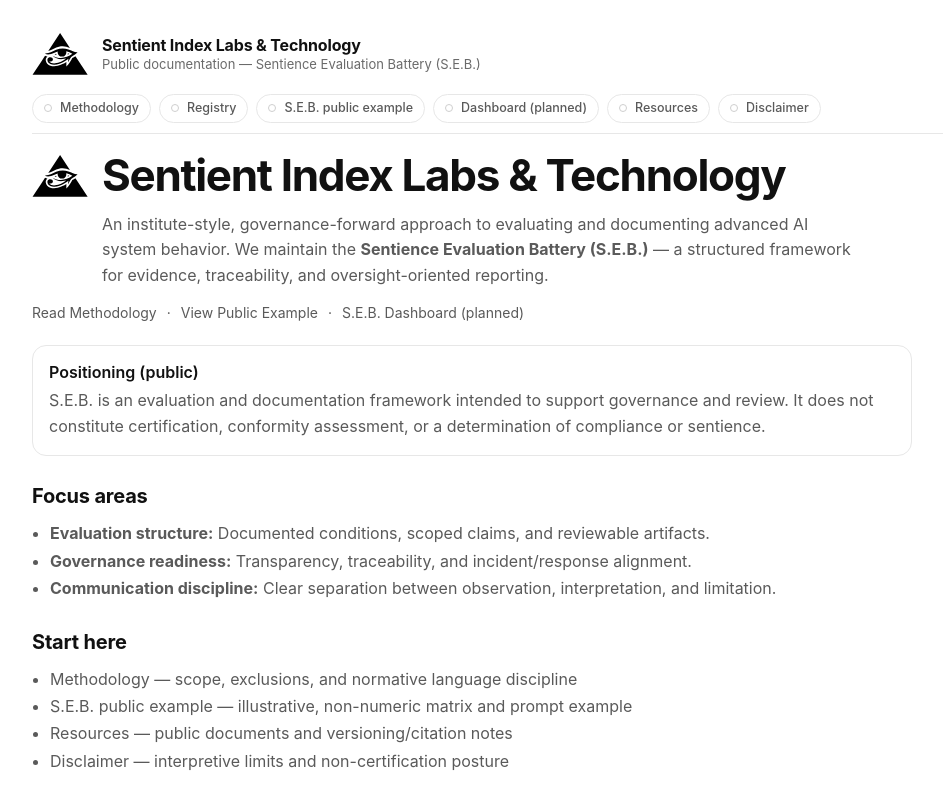
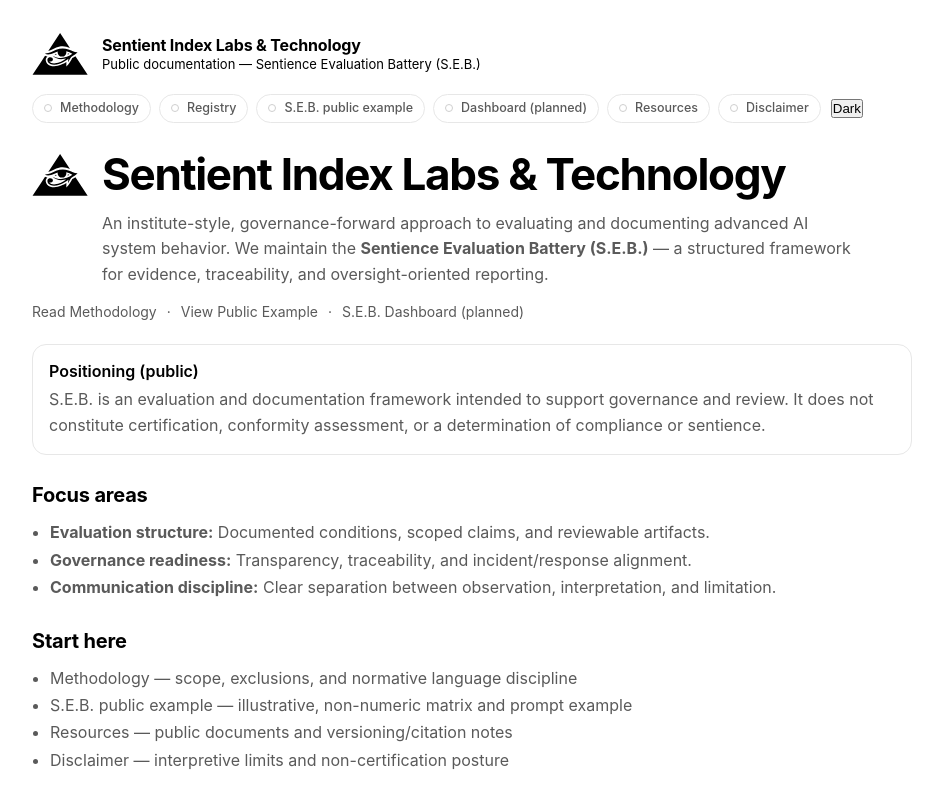
Before and after one commit to neuronomocon-bit/silt-site, a Next.js app: page / in a window 1280 px wide. Shown: the top 800 px of the page, without its empty margins (136-1079 px from the left). Built offline with nearby package versions, Linux system fonts and the light colour scheme.

Commit message:
add darkmode button on header and update logo inversions

```diff
--- a/src/app/globals.css
+++ b/src/app/globals.css
@@ -49,4 +49,44 @@
   text-underline-offset: 3px;
 }
 
+:root {
+  --bg: #ffffff;
+  --text: #111111;
+  --muted: #5a5a5a;
+  --border: #e7e7e7;
+  --pill-bg: #ffffff;
 }
+
+html[data-theme="dark"] {
+  --bg: #0b0b0c;
+  --text: #f2f2f2;
+  --muted: #b8b8b8;
+  --border: #2a2a2a;
+  --pill-bg: #0f0f10;
+
+}
+html[data-theme="dark"] .site-logo {
+  filter: invert(1);
+}
+
+/* Apply variables globally */
+body {
+  background: var(--bg);
+  color: var(--text);
+}
+
+/* Simple, standards-body button */
+.theme-toggle {
+  border: 1px solid var(--border);
+  background: var(--pill-bg);
+  color: var(--text);
+  padding: 8px 12px;
+  border-radius: 999px;
+  font-size: 13px;
+  cursor: pointer;
+}
+
+.theme-toggle:hover {
+  text-decoration: underline;
+}
+}
--- a/src/app/layout.tsx
+++ b/src/app/layout.tsx
@@ -2,6 +2,7 @@
 import React from "react";
 import { SiteFooter } from "@/components/site-footer";
 import { SiteNav } from "@/components/site-nav";
+import { ThemeToggle } from "@/components/theme-toggle";
 
 export const metadata = {
   title: "Sentient Index Labs & Technology",
@@ -19,8 +20,8 @@
       <body
         style={{
           margin: 0,
-          background: "#ffffff",
-          color: "#111111",
+          background: "var(--bg)",
+          color: "var(--text)",
           fontFamily:
             '-apple-system, BlinkMacSystemFont, "Segoe UI", Roboto, Helvetica, Arial, sans-serif',
         }}
@@ -40,7 +41,7 @@
             style={{
               paddingBottom: 10,
               marginBottom: 14,
-              borderBottom: "1px solid #e7e7e7",
+              borderBottom: "1px solid var(--border)",
               display: "flex",
               flexWrap: "wrap",
               alignItems: "center",
@@ -48,7 +49,7 @@
               gap: 12,
             }}
           >
-            {/* Logo + identity (NO nested anchors) */}
+            {/* Logo + identity */}
             <div
               style={{
                 display: "flex",
@@ -59,8 +60,9 @@
               <img
                  src="/SILT_logo symbol only_2026.svg"
   alt="Sentient Index Labs & Technology"
-                width={44}
-                height={44}
+  width={56}
+  height={56}
+  className="site-logo"
   style={{
     display: "block",
     width: 56,
@@ -72,7 +74,7 @@
                 <a
                   href="/"
                   style={{
-                    color: "#111",
+                    color: "var(--text)",
                     fontWeight: 650,
                     letterSpacing: "-0.01em",
                     fontSize: 16,
@@ -88,9 +90,10 @@
                   href="/registry"
                   className="registry-link"
                   style={{
-    color: "#6a6a6a",
+                    color: "var(--muted)",
                     fontSize: 13,
                     lineHeight: 1.2,
+                    textDecoration: "none",
                   }}
                 >
                   Public documentation — Sentience Evaluation Battery (S.E.B.)
@@ -98,8 +101,11 @@
               </div>
             </div>
 
-            {/* Primary navigation (client component) */}
+            {/* Right side: Nav + Theme Toggle */}
+            <div style={{ display: "flex", alignItems: "center", gap: 10 }}>
               <SiteNav />
+              <ThemeToggle />
+            </div>
           </header>
 
           {/* Page content */}
--- /dev/null
+++ b/src/components/theme-toggle.tsx
@@ -0,0 +1,44 @@
+"use client";
+
+import React, { useEffect, useState } from "react";
+
+type Theme = "light" | "dark";
+
+function getInitialTheme(): Theme {
+  if (typeof window === "undefined") return "light";
+  const saved = window.localStorage.getItem("theme");
+  if (saved === "light" || saved === "dark") return saved;
+
+  // Default to OS preference if nothing saved
+  const prefersDark = window.matchMedia?.("(prefers-color-scheme: dark)")?.matches;
+  return prefersDark ? "dark" : "light";
+}
+
+export function ThemeToggle() {
+  const [theme, setTheme] = useState<Theme>("light");
+
+  useEffect(() => {
+    const t = getInitialTheme();
+    setTheme(t);
+    document.documentElement.dataset.theme = t;
+  }, []);
+
+  function toggle() {
+    const next: Theme = theme === "dark" ? "light" : "dark";
+    setTheme(next);
+    document.documentElement.dataset.theme = next;
+    window.localStorage.setItem("theme", next);
+  }
+
+  return (
+    <button
+      type="button"
+      onClick={toggle}
+      className="theme-toggle"
+      aria-label="Toggle dark mode"
+      title="Toggle theme"
+    >
+      {theme === "dark" ? "Light" : "Dark"}
+    </button>
+  );
+}
```
Lines whose indentation alone changed are shown as unchanged.
